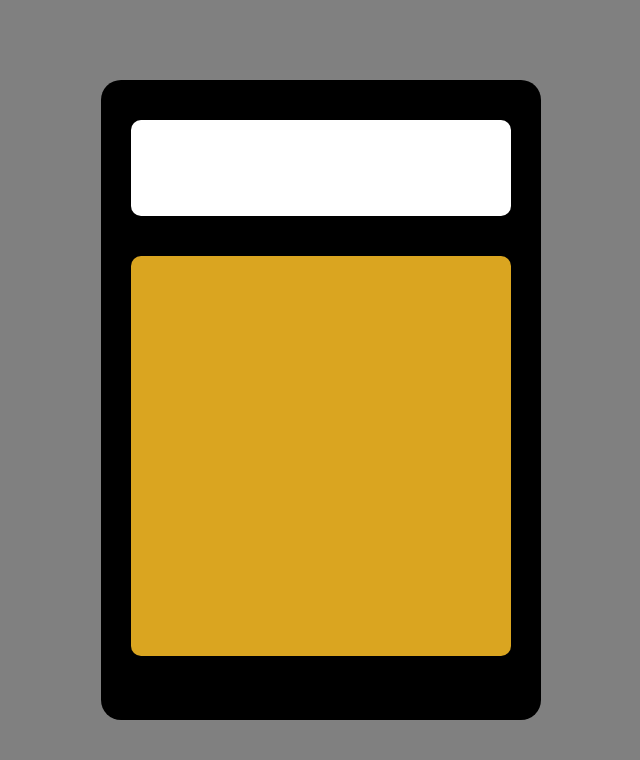
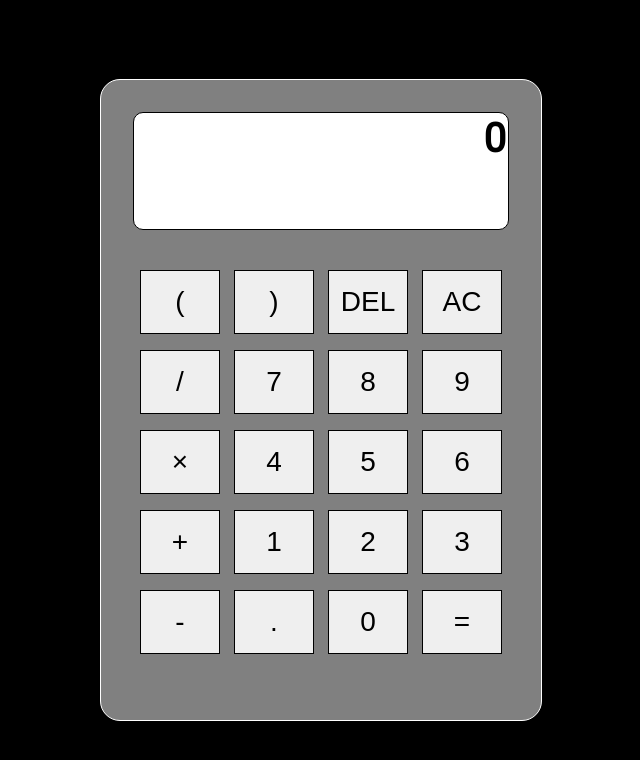
Before and after one commit to CamiloAHA/calculator, a plain HTML site: page index.html in a window 1280 px wide. Shown: the whole page, without its empty margins (319-959 px from the left). Drawn offline with Linux system fonts and the light colour scheme.

Commit message:
Buttons and keyStrokes implemented

```diff
--- a/index.html
+++ b/index.html
@@ -7,13 +7,35 @@
     <meta name="viewport" content="width=device-width, initial-scale=1.0">
     <title>Calculator</title>
     <link rel="stylesheet" href="./style.css">
+    <script src="./scripts.js" defer></script>
 </head>
 
 <body>
     <div class="background">
         <div class="calculator">
             <div class="screen"></div>
-            <div class="buttons"></div>
+            <div class="buttons">
+                <button id="btn-po">(</button>
+                <button id="btn-pc">)</button>
+                <button id="btn-del">DEL</button>
+                <button id="btn-ac">AC</button>
+                <button id="btn-d">/</button>
+                <button id="btn-7">7</button>
+                <button id="btn-8">8</button>
+                <button id="btn-9">9</button>
+                <button id="btn-m">&#xD7</button>
+                <button id="btn-4">4</button>
+                <button id="btn-5">5</button>
+                <button id="btn-6">6</button>
+                <button id="btn-a">+</button>
+                <button id="btn-1">1</button>
+                <button id="btn-2">2</button>
+                <button id="btn-3">3</button>
+                <button id="btn-s">-</button>
+                <button id="btn-p">.</button>
+                <button id="btn-0">0</button>
+                <button id="btn-e">=</button>
+            </div>
         </div>
     </div>
 </body>
--- a/scripts.js
+++ b/scripts.js
@@ -0,0 +1,29 @@
+function display() {
+    const screen = document.querySelector('.screen')
+    const buttons = document.querySelectorAll('button')
+    const text = document.createElement('h2')
+    text.innerText = "0"
+    window.addEventListener('keypress', e => {
+        if (/^[0-9\+\-\*\/]$/.test(e.key)) {
+            text.innerText += e.key
+        } else if (e.code === 'Enter') {
+            operator(text.innerText)
+        }
+    })
+    buttons.forEach(btn => btn.addEventListener('click', e => {
+        const btnContent = e.target.innerText
+        if (btnContent === "AC") {
+            text.innerText = ""
+        } else if (btnContent === "DEL") {
+            text.innerText = text.innerText.slice(0, -1)
+        }
+        else text.innerText += btnContent
+    }))
+    screen.append(text)
+}
+
+function operator(text) {
+    console.log(text)
+}
+
+display()
--- a/style.css
+++ b/style.css
@@ -1,9 +1,17 @@
+@import url("https://fonts.googleapis.com/css2?family=Roboto&display=swap");
+
 body {
   margin: 0;
+  font-family: "Roboto", sans-serif;
+}
+
+h2 {
+  margin: 0;
+  font-size: 5vh;
 }
 
 .background {
-  background-color: gray;
+  background-color: black;
   display: flex;
   align-items: center;
   justify-content: center;
@@ -11,22 +19,39 @@ body {
 }
 
 .calculator {
-  background-color: black;
+  border: 1px solid white;
+  background-color: gray;
   border-radius: 20px;
   height: 80vh;
   width: 55vh;
 }
 
 .screen {
+  text-align: right;
+  padding: 2px;
+  border: 1px solid black;
   background-color: white;
-  height: 12vh;
-  margin: 40px 30px;
+  height: 14vh;
+  margin: 4vh;
   border-radius: 10px;
 }
 
 .buttons {
-  background-color: goldenrod;
+  background-color: gray;
   height: 50vh;
-  margin: 40px 30px;
-  border-radius: 10px;
+  margin: 4vh;
+  display: flex;
+  flex-wrap: wrap;
+  justify-content: space-around;
+  align-items: center;
 }
+
+.buttons button {
+  border: 1px solid black;
+  font-size: 3.5vh;
+  padding: 0;
+  text-align: center;
+  width: 10vh;
+  max-width: 17vw; /*Small width to height ratio responsive*/
+  height: 8vh;
+}
```
